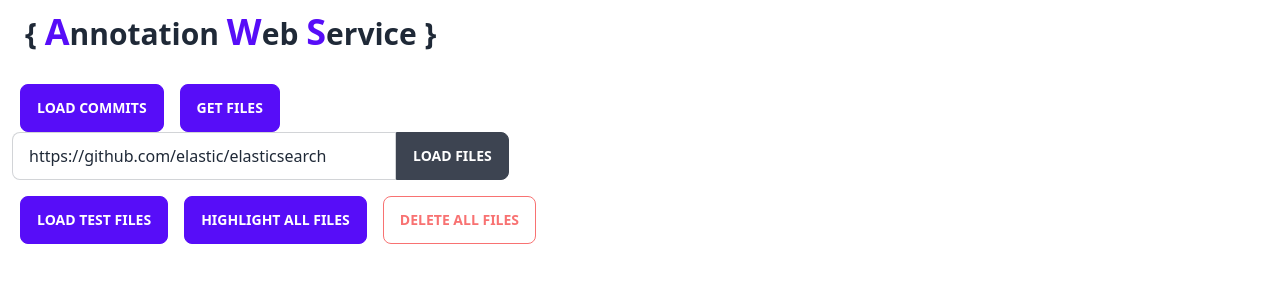
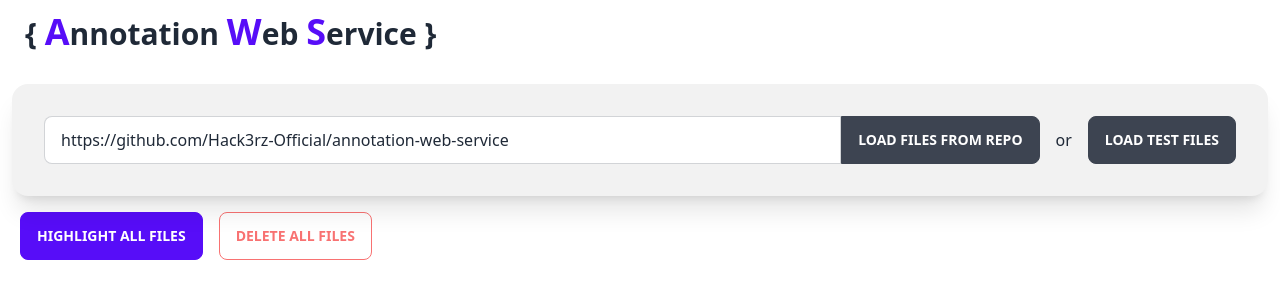
Before and after one commit to Hack3rz-Official/annotation-web-service, a Vue app in the folder demo-frontend/: page /demo2 in a window 1280 px wide. Shown: the top 300 px of the page. Built offline with nearby package versions, Linux system fonts and the light colour scheme.

Commit message:
implement ability to fetch files from custom repo

```diff
--- a/demo-frontend/src/views/DemoView2.vue
+++ b/demo-frontend/src/views/DemoView2.vue
@@ -6,13 +6,15 @@
 import {
   getCommitsFromRepo,
   getFilesFromTree,
-  sortTreeByLanguages
+  sortTreeByLanguages,
 } from "../composables/githubApiConnector";
 import FileDetailModalVue from "../components/FileDetailModal.vue";
 
-const githubRepoUrl = ref("https://github.com/elastic/elasticsearch");
-const githubOwner = ref("elastic");
-const githubRepo = ref("elasticsearch");
+const githubRepoUrl = ref(
+  "https://github.com/Hack3rz-Official/annotation-web-service"
+);
+const githubOwner = ref("Hack3rz-Official");
+const githubRepo = ref("annotation-web-service");
 
 watch(githubRepoUrl, (newRepoUrl, oldRepoUrl) => {
   let splitted = newRepoUrl.split("/");
@@ -24,6 +26,11 @@
 
 const files = ref([]);
 const activeFile = ref(null);
+
+const languageFilesDict = ref({});
+const amountJavaFiles = ref(0);
+const amountPythonFiles = ref(0);
+const amountKotlinFiles = ref(0);
 
 const showRaw = computed(() => {
   return highlightedCode.value == "";
@@ -71,6 +78,17 @@
     });
 }
 
+function fetchFilteredFiles(language, limit = 5) {
+  let filtered = filterFilesByLanguage(language).slice(0, limit);
+  console.log(filtered);
+  for (let path of filtered) {
+    files.value.push(new File(githubOwner.value, githubRepo.value, path));
+  }
+  for (let file of files.value) {
+    fetchRawCode(file);
+  }
+}
+
 function highlight(file) {
   //   console.log("requested highlighting for file", file);
   file.status = "loading";
@@ -108,10 +126,25 @@
 }
 
 async function loadFilesFromRepo() {
-  const tree_sha = await getCommitsFromRepo(githubOwner.value, githubRepo.value)
-  const tree = await getFilesFromTree(githubOwner.value, githubRepo.value, tree_sha)
-  const languageDict = sortTreeByLanguages(tree)
-  console.log(languageDict)
+  const tree_sha = await getCommitsFromRepo(
+    githubOwner.value,
+    githubRepo.value
+  );
+  const tree = await getFilesFromTree(
+    githubOwner.value,
+    githubRepo.value,
+    tree_sha
+  );
+  languageFilesDict.value = sortTreeByLanguages(tree);
+  console.log(languageFilesDict.value);
+}
+
+function filterFilesByLanguage(language) {
+  if (!languageFilesDict.value || !(language in languageFilesDict.value)) {
+    return [];
+  } else {
+    return languageFilesDict.value[language];
+  }
 }
 </script>
 
@@ -124,42 +157,96 @@
       @highlight-file="highlight(activeFile)"
     ></file-detail-modal-vue>
 
-    <button
-      class="btn btn-primary mx-2"
-      @click="getCommitsFromRepo(githubUser, githubRepo)"
-    >
-      Load Commits
-    </button>
+    <div class="card w-full bg-base-200 mt-3 shadow-xl">
+      <div class="card-body">
+        <div class="form-control flex flex-row justify-start items-center gap-4">
+          <div class="input-group w-auto grow">
+            <input
+              type="text"
+              placeholder="https://github.com/{owner}/{repo}"
+              v-model="githubRepoUrl"
+              class="input input-bordered w-full"
+            />
+            <button class="btn" @click="loadFilesFromRepo()">
+              Load Files from Repo
+            </button>
+          </div>
+          or
+          <button class="btn" @click="loadTestFiles">
+            load test files
+          </button>
+        </div>
 
-    <button
-      class="btn btn-primary mx-2"
-      @click="
-        getFilesFromRepo(
-          githubUser,
-          githubRepo,
-          '9505e3478d91aa30b999d59d95eb361b14a4afa6'
-        )
-      "
-    >
-      Get Files
-    </button>
-
-    <div class="form-control">
-      <div class="input-group">
-        <input
-          type="text"
-          placeholder="https://github.com/{owner}/{repo}"
-          v-model="githubRepoUrl"
-          class="input input-bordered w-96"
-        />
-        <button class="btn" @click="loadFilesFromRepo()">Load Files</button>
+        <div v-show="Object.keys(languageFilesDict).length > 0">
+          The
+          <span class="font-bold">{{ githubRepo }}</span> repository contains
+          {{ filterFilesByLanguage("java").length }} Java files,
+          {{ filterFilesByLanguage("py").length }} Python files and
+          {{ filterFilesByLanguage("kt").length }} Kotlin files.
+          <ul class="mt-3 flex flex-col gap-2">
+            <li class="flex flex-row gap-4 items-center">
+              <input
+                type="range"
+                min="0"
+                :max="filterFilesByLanguage('java').length"
+                v-model="amountJavaFiles"
+                class="range range-primary range-s w-64"
+              />
+              <button
+                class="btn btn-primary mx-2"
+                :class="{
+                  'btn-disabled': filterFilesByLanguage('java').length == 0,
+                }"
+                @click="fetchFilteredFiles('java', amountJavaFiles)"
+              >
+                Fetch {{ amountJavaFiles }} of
+                {{ filterFilesByLanguage("java").length }} Java Files
+              </button>
+            </li>
+            <li class="flex flex-row gap-4 items-center">
+              <input
+                type="range"
+                min="0"
+                :max="filterFilesByLanguage('py').length"
+                v-model="amountPythonFiles"
+                class="range range-primary range-s w-64"
+              />
+              <button
+                class="btn btn-primary mx-2"
+                :class="{
+                  'btn-disabled': filterFilesByLanguage('py').length == 0,
+                }"
+                @click="fetchFilteredFiles('py', amountPythonFiles)"
+              >
+                Fetch {{ amountPythonFiles }} of
+                {{ filterFilesByLanguage("py").length }} Python Files
+              </button>
+            </li>
+            <li class="flex flex-row gap-4 items-center">
+              <input
+                type="range"
+                min="0"
+                :max="filterFilesByLanguage('kt').length"
+                v-model="amountKotlinFiles"
+                class="range range-primary range-s w-64"
+              />
+              <button
+                class="btn btn-primary mx-2"
+                :class="{
+                  'btn-disabled': filterFilesByLanguage('kt').length == 0,
+                }"
+                @click="fetchFilteredFiles('kt', amountKotlinFiles)"
+              >
+                Fetch {{ amountKotlinFiles }} of
+                {{ filterFilesByLanguage("kt").length }} Kotlin Files
+              </button>
+            </li>
+          </ul>
+        </div>
       </div>
     </div>
 
     <div class="my-4">
-      <button class="btn btn-primary mx-2" @click="loadTestFiles">
-        load test files
-      </button>
       <button class="btn btn-primary mx-2" @click="highlightAllFiles">
         highlight all files
       </button>
```
